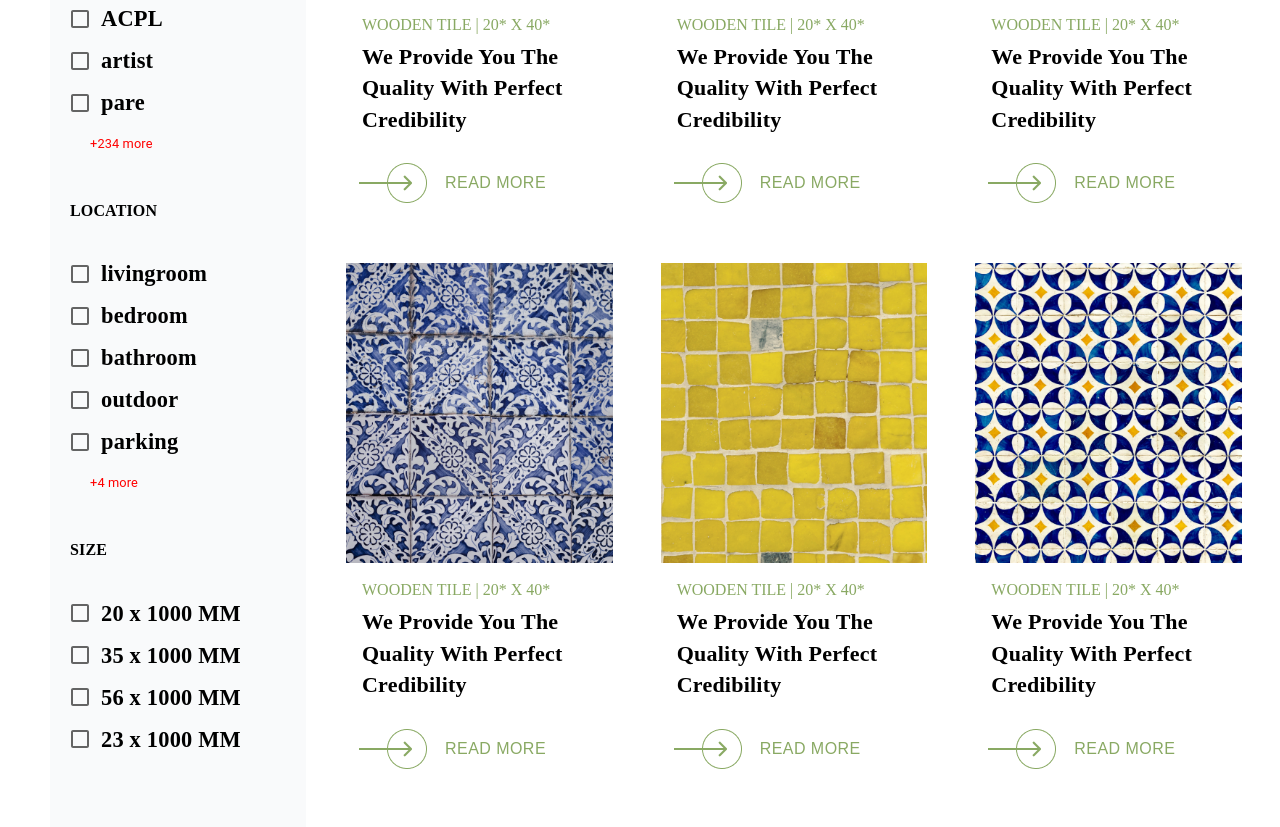
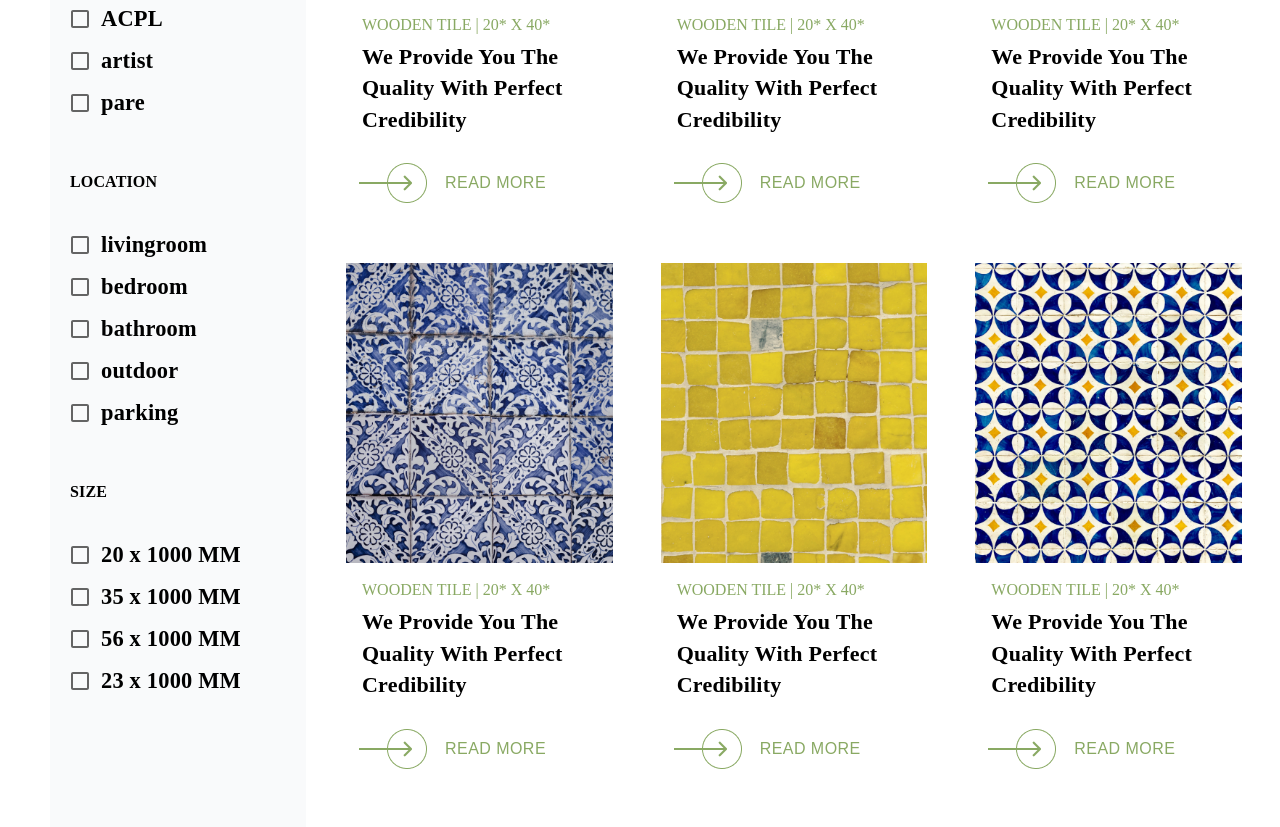
Before and after one commit to MananAgr2003/TilesProject, a React (Vite) app: page /productlist in a window 1280 px wide. Shown: the part 1001-1828 px from the top of the page. Built offline with nearby package versions, Linux system fonts and the light colour scheme; a web font is replaced by a local one; what react-swipeable-views-utils would draw is missing.

Commit message:
added about page

```diff
--- a/src/components/Header/header.jsx
+++ b/src/components/Header/header.jsx
@@ -155,7 +155,7 @@ export default function () {
             </IconButton>
           </Link>
           <Link to="/aboutus" style={{ textDecoration: "none" }}>
-          <IconButton className={classes.button} aria-label="About Us">
+          <IconButton className={classes.button} aria-label="About Us" >
             <img src={icon2} alt="" />
             <p className={classes.p}>
               <i
--- a/src/components/Pages/Aboutus/banner.jsx
+++ b/src/components/Pages/Aboutus/banner.jsx
@@ -1,6 +1,6 @@
 import React from "react";
 import { Box , Button, Typography } from "@mui/material";
-import banner from "../../assets/banner.png"
+import banner from "../../assets/newBanner2.png"
 
 
 export default function Banner() {
--- a/src/components/Pages/Aboutus/chat.jsx
+++ b/src/components/Pages/Aboutus/chat.jsx
@@ -13,7 +13,7 @@ const useStyles = makeStyles((theme) => ({
     justifyContent: "top",
     alignItems: "center",
     flexDirection: "column",
-    height: 700,
+    height: 600,
     width: "100vw",
   },
   heading: {
@@ -22,7 +22,7 @@ const useStyles = makeStyles((theme) => ({
     textAlign: "center",
     marginBottom: theme.spacing(2),
     fontFamily: "unna",
-    marginTop: "12rem",
+    marginTop: "5rem",
   },
   subHeading: {
     fontSize: "27px",
@@ -48,9 +48,9 @@ const useStyles = makeStyles((theme) => ({
     fontSize: "18px",
     marginBottom: theme.spacing(2),
     "&:hover": {
-      backgroundColor: "transparent",
+      backgroundColor: "white",
 
-      color: "#fff",
+      color: "#89A963",
     },
     margin: "auto",
     position: "relative",
--- a/src/components/Pages/Productlist/Banner.jsx
+++ b/src/components/Pages/Productlist/Banner.jsx
@@ -1,6 +1,6 @@
 import React from "react";
 import { Box , Button, Typography } from "@mui/material";
-import banner from "../../assets/banner.png"
+import banner from "../../assets/newBanner1.png"
 
 
 export default function Banner() {
--- a/src/components/Pages/Productlist/Productsfilter.jsx
+++ b/src/components/Pages/Productlist/Productsfilter.jsx
@@ -178,15 +178,7 @@ function ProductFilter() {
               label={brand}
             />
           ))}
-          <Typography
-            sx={{
-              fontSize: "0.8rem",
-              color: "red",
-              margin: "10px 0px 0px 20px",
-            }}
-          >
-            +234 more
-          </Typography>
+
         </Box>
         <Box sx={{ mt: "1rem", display: "flex", flexDirection: "column" }}>
           <Typography
@@ -229,15 +221,7 @@ function ProductFilter() {
               label={location}
             />
           ))}
-          <Typography
-            sx={{
-              fontSize: "0.8rem",
-              color: "red",
-              margin: "10px 0px 0px 20px",
-            }}
-          >
-            +4 more
-          </Typography>
+
         </Box>
         <Box sx={{ mt: "1rem", display: "flex", flexDirection: "column" }}>
           <Typography
```
Also changed, not shown: 2 other files (tests, documents, lock files or other folders).
